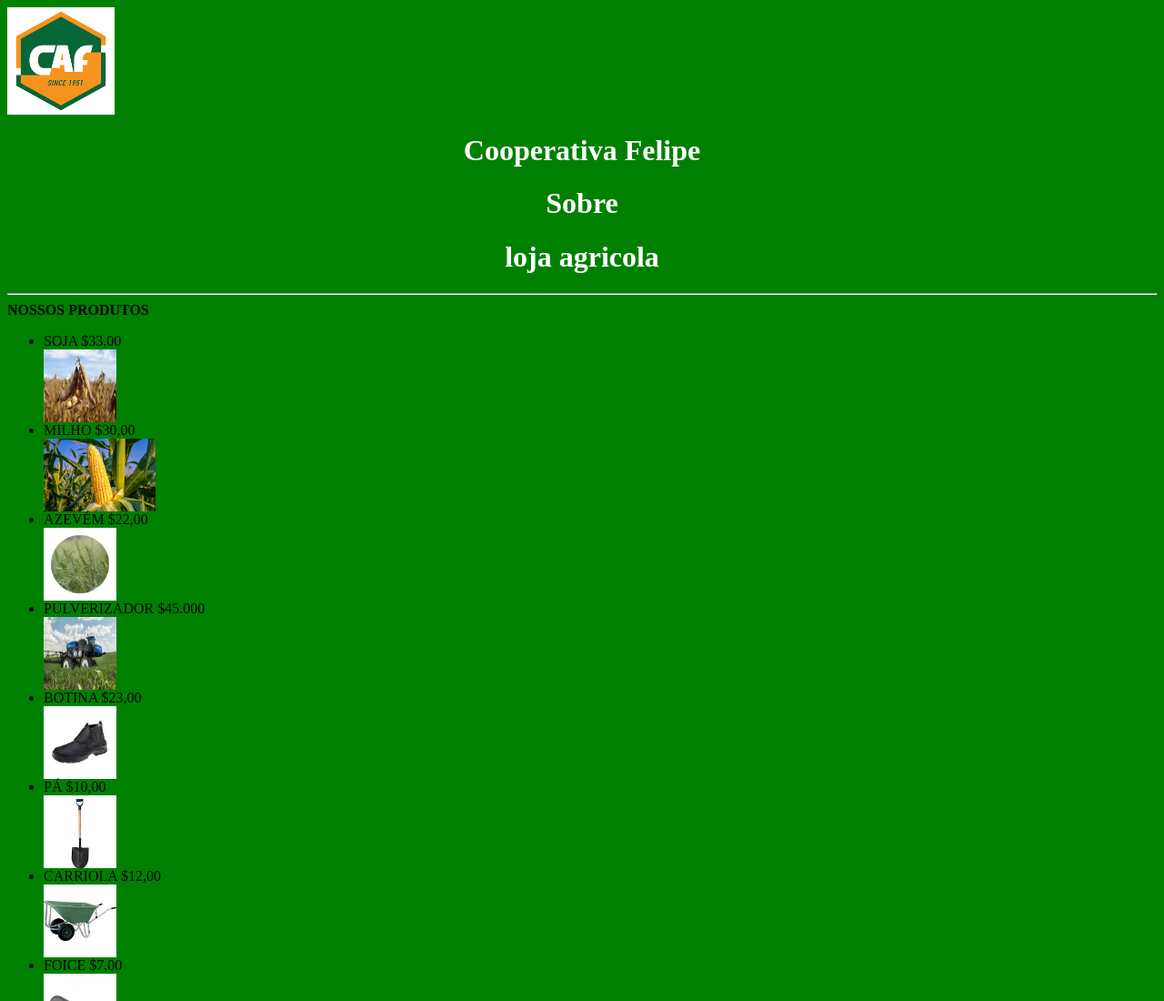
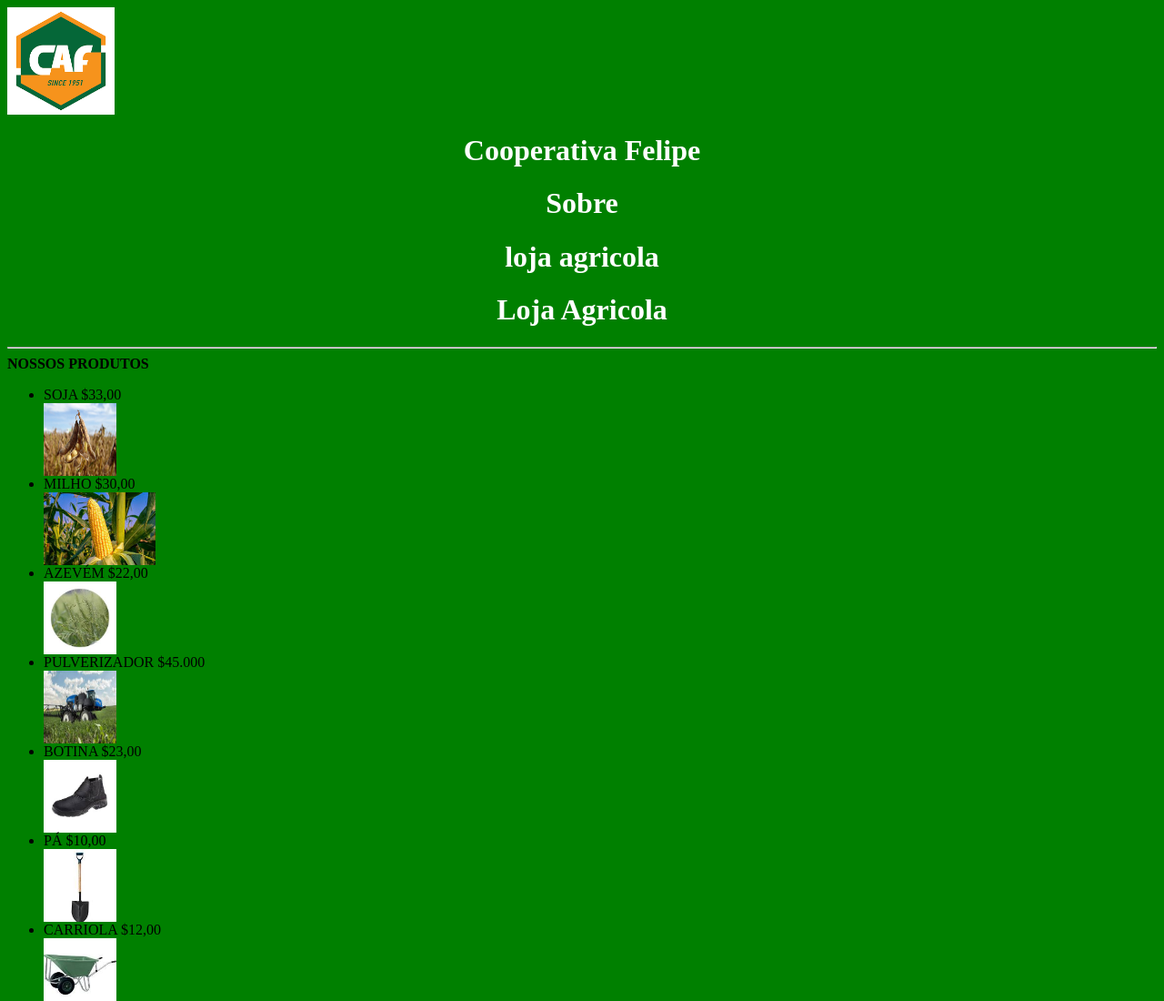
Before and after one commit to josefelipe15400/projeto-html, a plain HTML site: page index.html in a window 1280 px wide. Shown: the top 1100 px of the page at 91% size. Drawn offline with Linux system fonts and the light colour scheme.

Commit message:
fecha issue 2

```diff
--- a/index.html
+++ b/index.html
@@ -11,6 +11,7 @@
 <body  style="background-color:green;">
 <h1 style="color:white;" align="middle">Sobre </h1>
 <h1 style="color:white;" align="middle">loja agricola </h1>
+<h1 style="color:white;" align="middle">Loja Agricola </h1>
 <hr />
 
 <b> NOSSOS PRODUTOS </b>
```
